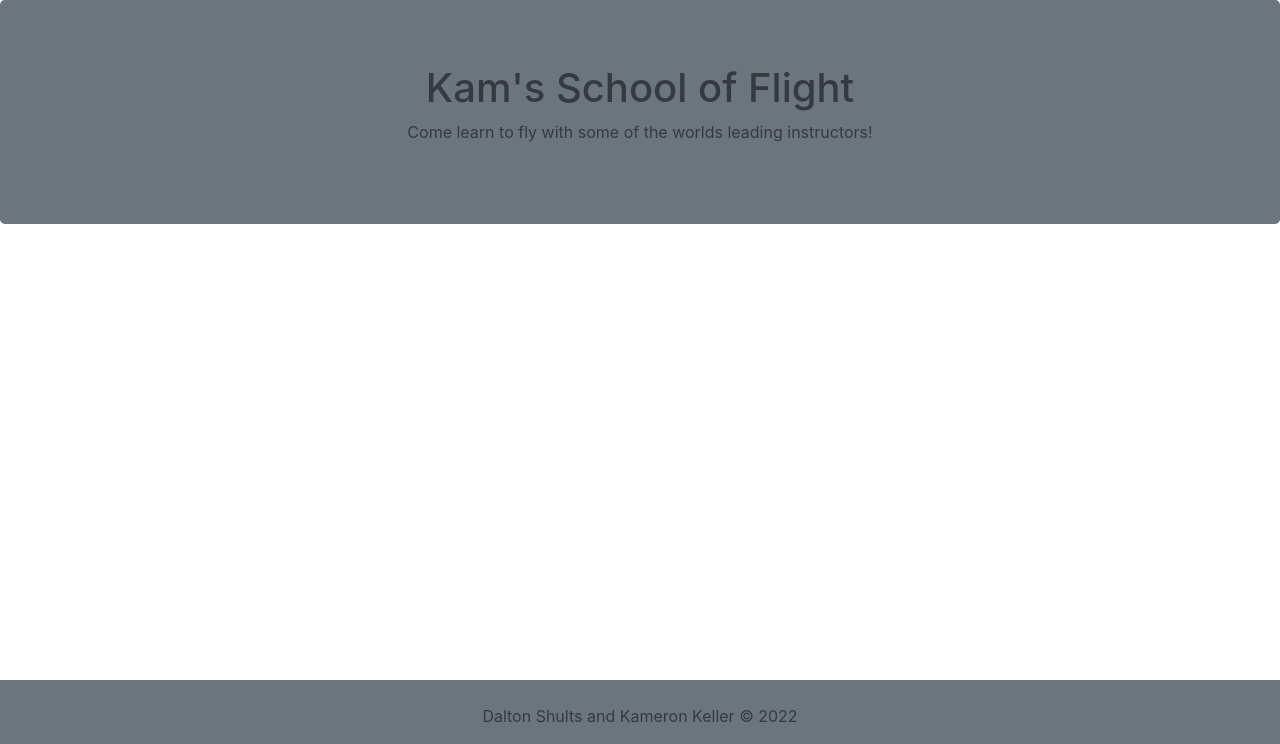
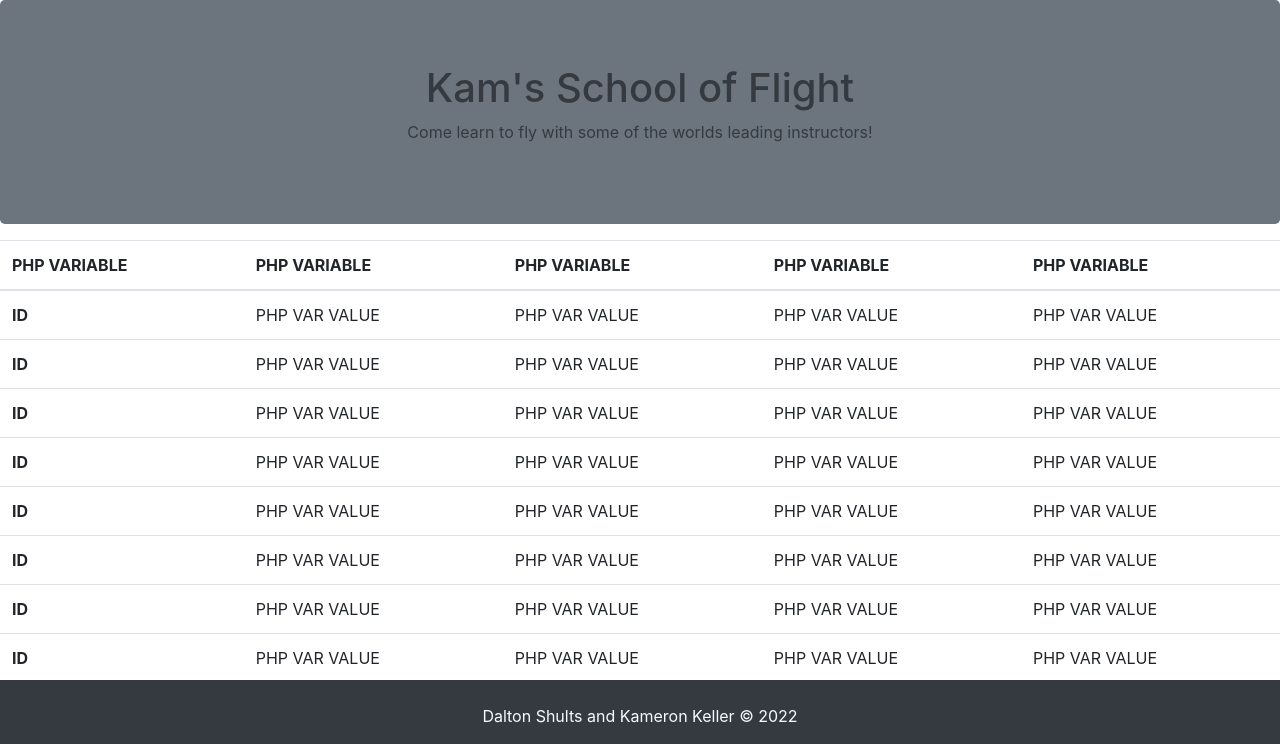
Before and after one commit to KameronKeller/CS340-Final-Project, a PHP site: page / in a window 1280 px wide. Shown: the part 56-800 px from the top of the page. Run offline with PHP 8.4, Linux system fonts and the light colour scheme.

Commit message:
Created table and added dummy values. Changed color style.

```diff
--- a/footer.php
+++ b/footer.php
@@ -1,5 +1,5 @@
     <!-- Start of Footer-->
-    <footer class="footer mt-2 pb-3 pt-4 fixed-bottom text-dark bg-secondary">
+    <footer class="footer mt-2 pb-3 pt-4 fixed-bottom text-light bg-dark">
     <div class="inner text-center">
       <span class="text-center">Dalton Shults and Kameron Keller &copy; 2022</span>
     </div>
--- a/index.php
+++ b/index.php
@@ -1,3 +1,69 @@
 <?php include 'header.php' ?>
-
+<table class="table mt-3">
+  <thead>
+    <th scope="col">PHP VARIABLE</th>
+    <th scope="col">PHP VARIABLE</th>
+    <th scope="col">PHP VARIABLE</th>
+    <th scope="col">PHP VARIABLE</th>
+    <th scope="col">PHP VARIABLE</th>
+  </thead>
+  <tbody>
+    <tr>
+      <th scope="row">ID</th>
+      <td>PHP VAR VALUE</td>
+      <td>PHP VAR VALUE</td>
+      <td>PHP VAR VALUE</td>
+      <td>PHP VAR VALUE</td>
+    </tr>
+    <tr>
+      <th scope="row">ID</th>
+      <td>PHP VAR VALUE</td>
+      <td>PHP VAR VALUE</td>
+      <td>PHP VAR VALUE</td>
+      <td>PHP VAR VALUE</td>
+    </tr>
+    <tr>
+      <th scope="row">ID</th>
+      <td>PHP VAR VALUE</td>
+      <td>PHP VAR VALUE</td>
+      <td>PHP VAR VALUE</td>
+      <td>PHP VAR VALUE</td>
+    </tr>
+    <tr>
+      <th scope="row">ID</th>
+      <td>PHP VAR VALUE</td>
+      <td>PHP VAR VALUE</td>
+      <td>PHP VAR VALUE</td>
+      <td>PHP VAR VALUE</td>
+    </tr>
+    <tr>
+      <th scope="row">ID</th>
+      <td>PHP VAR VALUE</td>
+      <td>PHP VAR VALUE</td>
+      <td>PHP VAR VALUE</td>
+      <td>PHP VAR VALUE</td>
+    </tr>
+    <tr>
+      <th scope="row">ID</th>
+      <td>PHP VAR VALUE</td>
+      <td>PHP VAR VALUE</td>
+      <td>PHP VAR VALUE</td>
+      <td>PHP VAR VALUE</td>
+    </tr>
+    <tr>
+      <th scope="row">ID</th>
+      <td>PHP VAR VALUE</td>
+      <td>PHP VAR VALUE</td>
+      <td>PHP VAR VALUE</td>
+      <td>PHP VAR VALUE</td>
+    </tr>
+    <tr>
+      <th scope="row">ID</th>
+      <td>PHP VAR VALUE</td>
+      <td>PHP VAR VALUE</td>
+      <td>PHP VAR VALUE</td>
+      <td>PHP VAR VALUE</td>
+    </tr>
+  </tbody>
+</table>
 <?php include 'footer.php'?>
```
